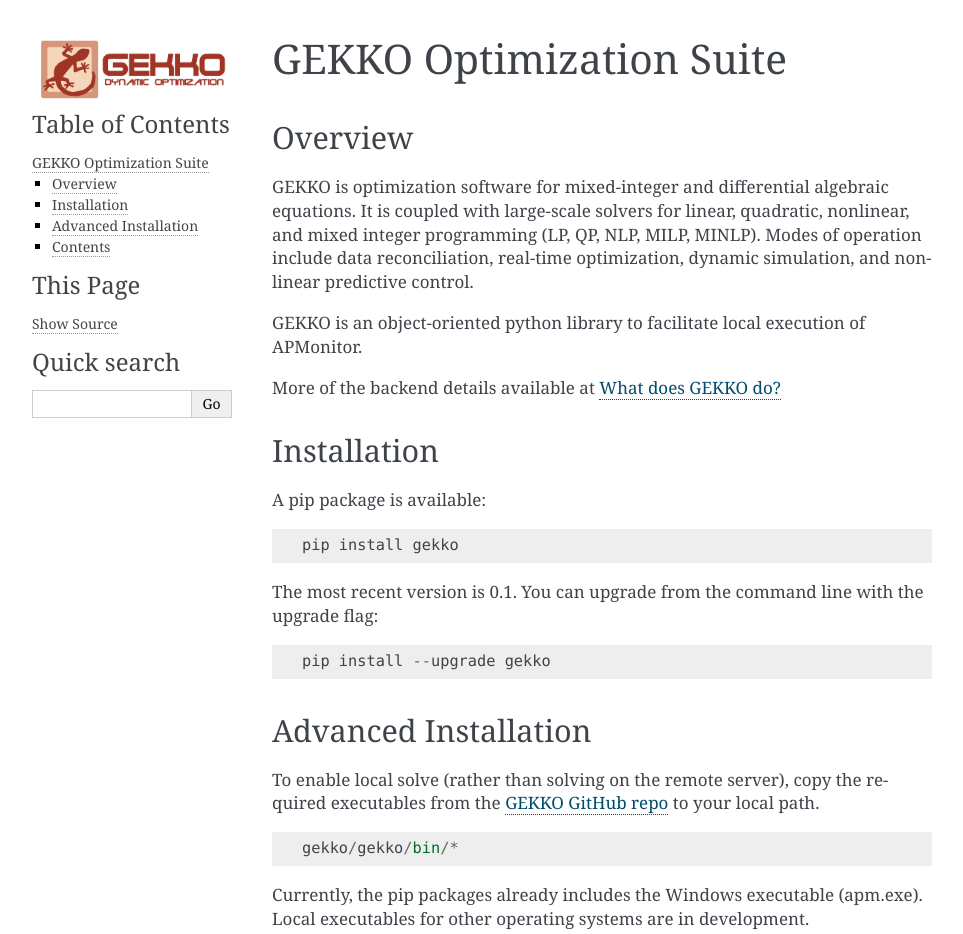
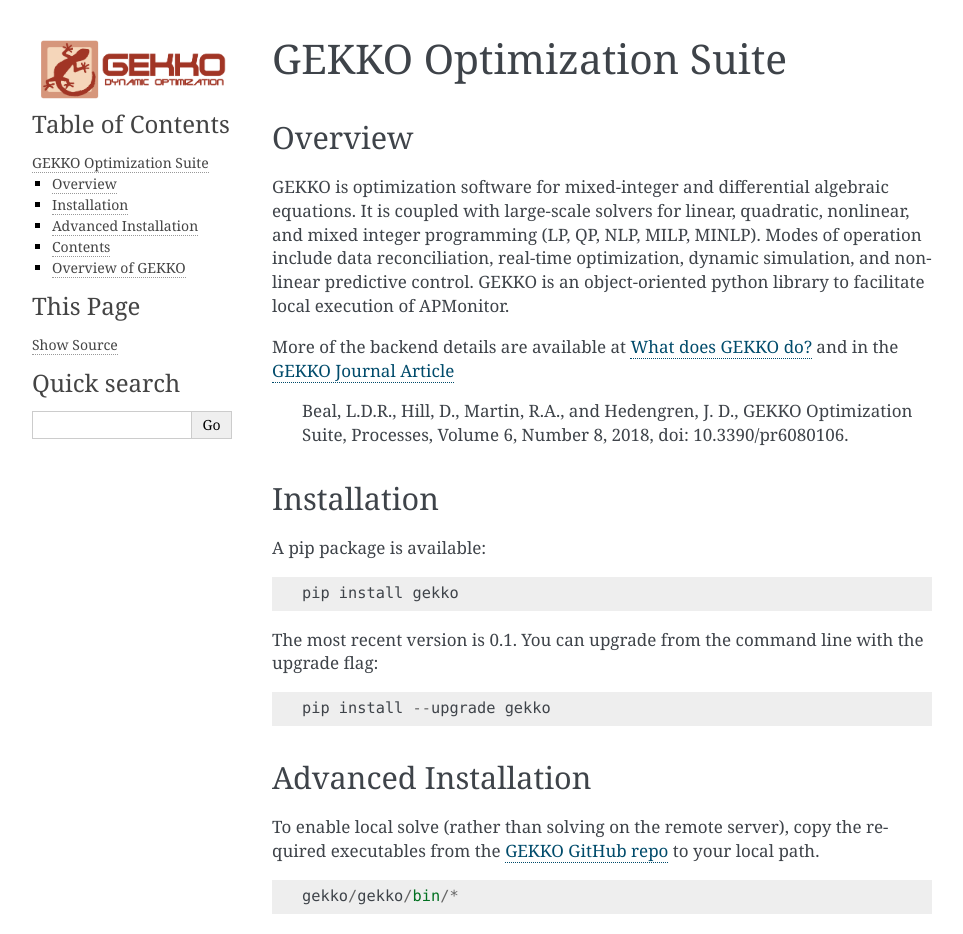
Before and after one commit to BYU-PRISM/GEKKO, a Sphinx documentation site: the page built from docs/index.rst, in a window 1280 px wide. Shown: the top 934 px of the page, without its empty margins (148-1111 px from the left). Built offline with Sphinx 7.4.7, drawn with Linux system fonts in a browser that asks for light colours.

Commit message:
Update links to article / overview video

```diff
--- a/docs/index.rst
+++ b/docs/index.rst
@@ -18,12 +18,11 @@
 differential algebraic equations. It is coupled with large-scale solvers for
 linear, quadratic, nonlinear, and mixed integer programming (LP, QP, NLP, MILP,
 MINLP). Modes of operation include data reconciliation, real-time optimization,
-dynamic simulation, and nonlinear predictive control.
+dynamic simulation, and nonlinear predictive control. GEKKO is an object-oriented python library to facilitate local execution of APMonitor.
 
-GEKKO is an object-oriented python library to facilitate local execution of APMonitor.
+More of the backend details are available at :ref:`what_APM_does` and in the `GEKKO Journal Article <https://www.mdpi.com/2227-9717/6/8/106>`_
 
-More of the backend details available at :ref:`what_APM_does`
-
+	Beal, L.D.R., Hill, D., Martin, R.A., and Hedengren, J. D., GEKKO Optimization Suite, Processes, Volume 6, Number 8, 2018, doi: 10.3390/pr6080106.
 
 Installation
 ------------
@@ -63,3 +62,12 @@
 	model_methods
 	examples
 	support
+
+Overview of GEKKO
+--------
+
+.. raw:: html
+
+    <div style="position: relative; padding-bottom: 56.25%; height: 0; overflow: hidden; max-width: 100%; height: auto;">
+        <iframe src="//www.youtube.com/embed/bXAkr7MPf4w" frameborder="0" allowfullscreen style="position: absolute; top: 0; left: 0; width: 100%; height: 100%;"></iframe>
+    </div>
```
